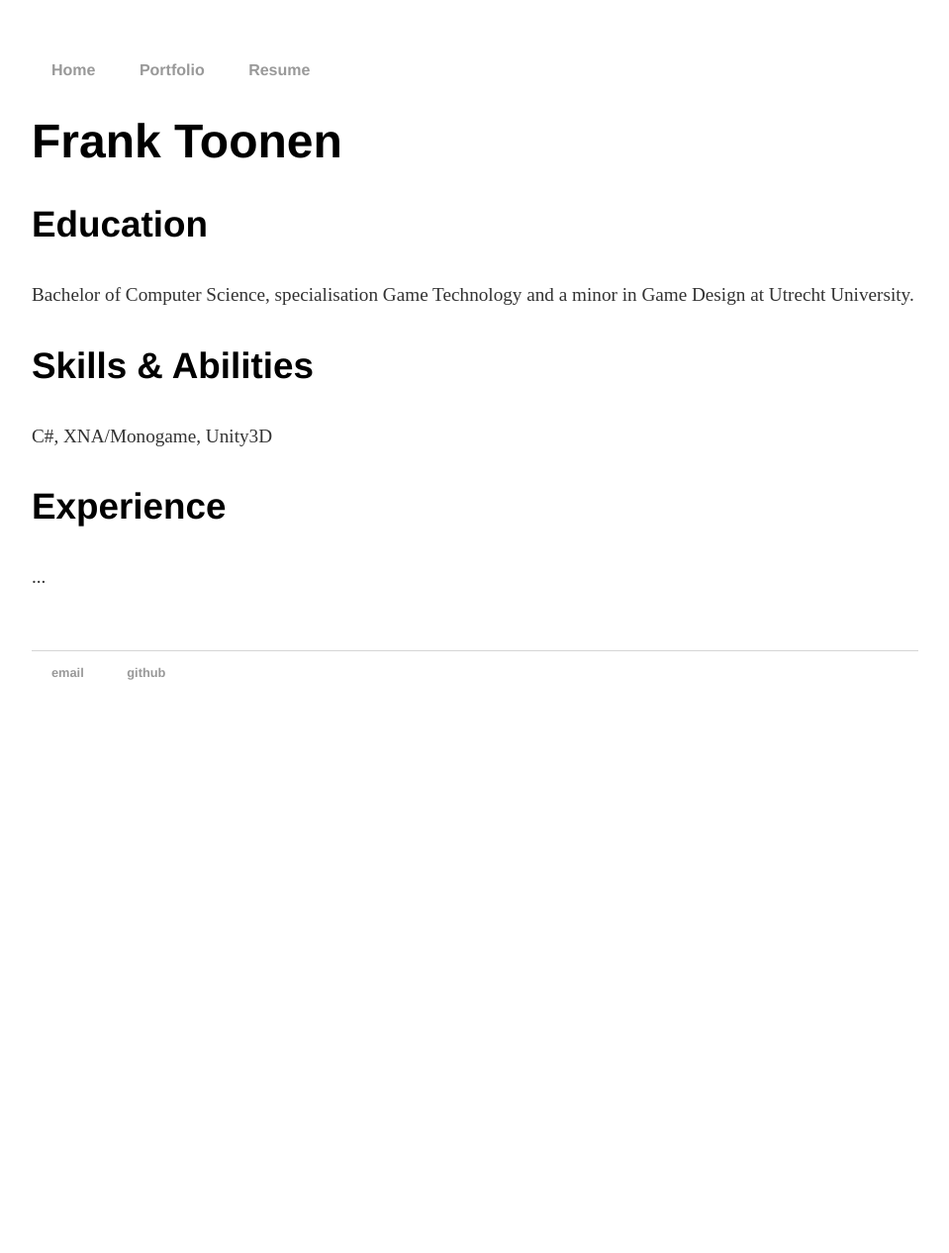
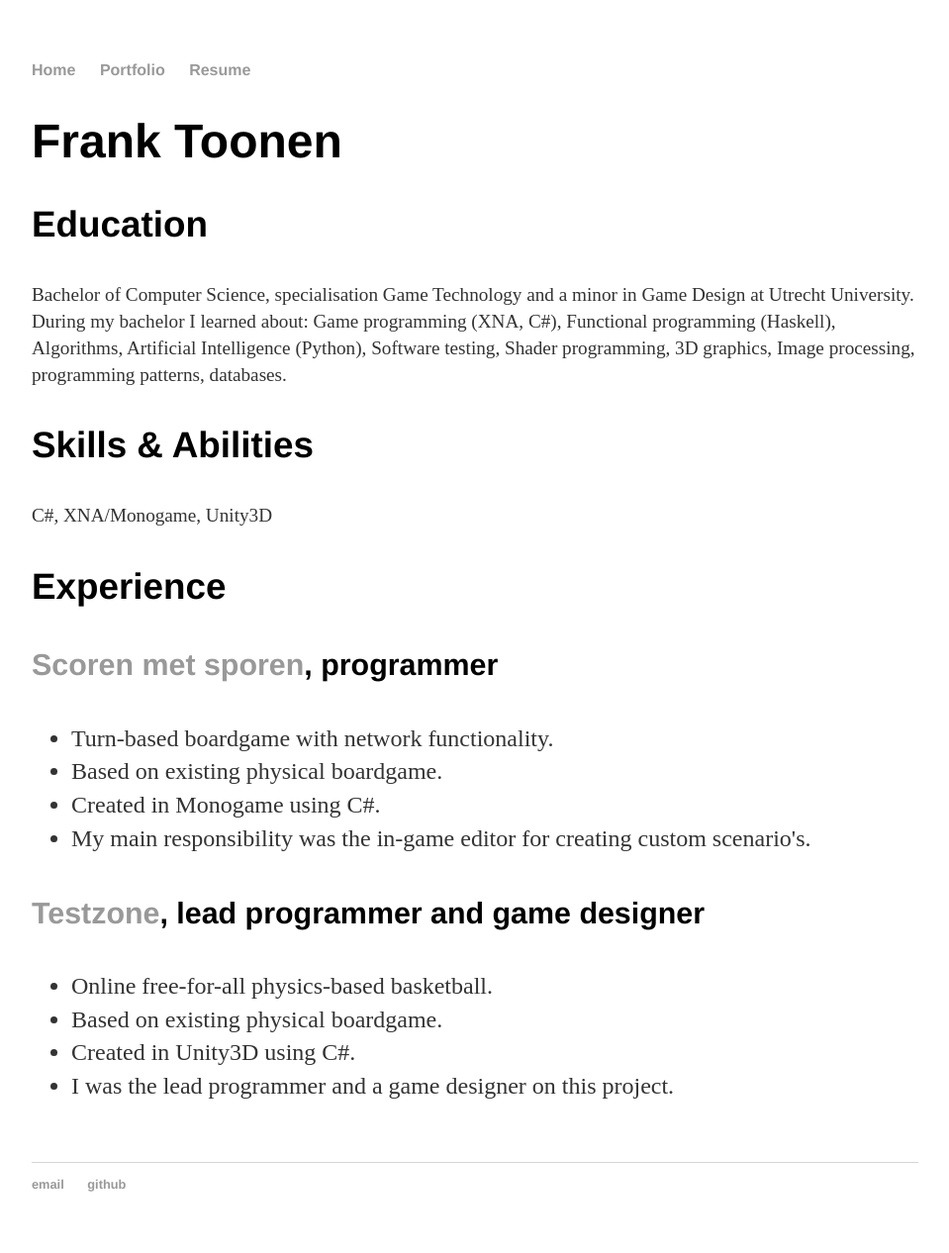
Before and after one commit to FrankToonen/FrankToonen.github.io, a Jekyll site: the page built from resume/index.html, in a window 1280 px wide. Shown: the whole page at 99% size, without its empty margins (160-1119 px from the left). Built offline with Jekyll 4.4.1, drawn with Linux system fonts in a browser that asks for light colours; before the commit the page ends 900 px from its top, so only the background shows below that.

Commit message:
content improvement

```diff
--- a/css/main.css
+++ b/css/main.css
@@ -14,9 +14,6 @@ h4 { font-size: 1.9em; }
 nav ul, footer ul { font-size: 1em; font-family: 'Helvetica', 'Arial', 'Sans-Serif'; padding: 0px; list-style: none; font-weight: bold; }
 nav ul li, footer ul li { display: inline; margin-right: 20px; }
 
-ul li { margin-left: 20px;}
-ul li ul li {margin-left: 40px;}
-
 footer { border-top: 1px solid #d5d5d5; font-size: .8em; }
 
 /* CV */
--- a/portfolio/index.html
+++ b/portfolio/index.html
@@ -8,7 +8,7 @@ title: Portfolio
 	<ul>
 		<li>
 			<b>Scoren met Sporen</b> <br>
-			My graduation project for ProRail. This game was created by a team of 12 people (10 programmers, 2 artists). It was made with Monogame as its framework, using C#. The project used Scrum in order to meet deadlines and divide the workload properly. This game translates a boardgame to a digital format. It is used internally by ProRail to teach new employees about the responsibilities of the company. My biggest responsibility during the project is the in-game level editor. <br>
+			My graduation project for ProRail. This game was created by a team of 12 people (10 programmers, 2 artists). It was made with Monogame as its framework, using C#. We used the Scrum approach to have every memeber of the team be able to contribute properly. This game translates a boardgame to a digital format. It is used internally by ProRail to teach new employees about the responsibilities of the company. My biggest responsibility during the project was the in-game level editor. <br>
 			<center><iframe src="https://drive.google.com/file/d/0B5NTIRtc5vzsdnQwaXp5VkJIVVU/preview" width="640" height="480"></iframe> <br> <br></center>
 		</li>
 		<li>
--- a/resume/index.html
+++ b/resume/index.html
@@ -12,7 +12,9 @@ title: Resume
 		<a id="education" class="anchor" href="#education" aria-hidden="true"><span aria-hidden="true" class="octicon octicon-link"></span></a>Education
 	</h3>
 	<p>
-		Bachelor of Computer Science, specialisation Game Technology and a minor in Game Design at Utrecht University.
+		Bachelor of Computer Science, specialisation Game Technology and a minor in Game Design at Utrecht University. <br>
+		During my bachelor I learned about: Game programming (XNA, C#), Functional programming (Haskell), Algorithms, Artificial Intelligence (Python),
+		Software testing, Shader programming, 3D graphics, Image processing, programming patterns, databases.
 	</p>
 
 	<h3>
@@ -26,6 +28,41 @@ title: Resume
 		<a id="experience" class="anchor" href="#experience" aria-hidden="true"><span aria-hidden="true" class="octicon octicon-link"></span></a>Experience
 	</h3>
 	<p>
-		...
+		<h4>
+			<a href="https://drive.google.com/file/d/0B5NTIRtc5vzsdnQwaXp5VkJIVVU/preview" target="_blank">Scoren met sporen</a>, programmer
+		</h4>
+		<ul>
+			<li>
+				Turn-based boardgame with network functionality.
+			</li>
+			<li>
+				Based on existing physical boardgame.
+			</li>
+			<li>
+				Created in Monogame using C#.
+			</li>
+			<li>
+				My main responsibility was the in-game editor for creating custom scenario's.
+			</li>
+		</ul>
+
+		<h4>
+
+			<a href="https://drive.google.com/file/d/0B5NTIRtc5vzsbUNORERzTHpsYW8/preview" target="_blank">Testzone</a>, lead programmer and game designer
+		</h4>
+		<ul>
+			<li>
+				Online free-for-all physics-based basketball.
+			</li>
+			<li>
+				Based on existing physical boardgame.
+			</li>
+			<li>
+				Created in Unity3D using C#.
+			</li>
+			<li>
+				I was the lead programmer and a game designer on this project.
+			</li>
+		</ul>
 	</p>
 </div>
```
Also changed, not shown: index.html (+9 -4 lines).
